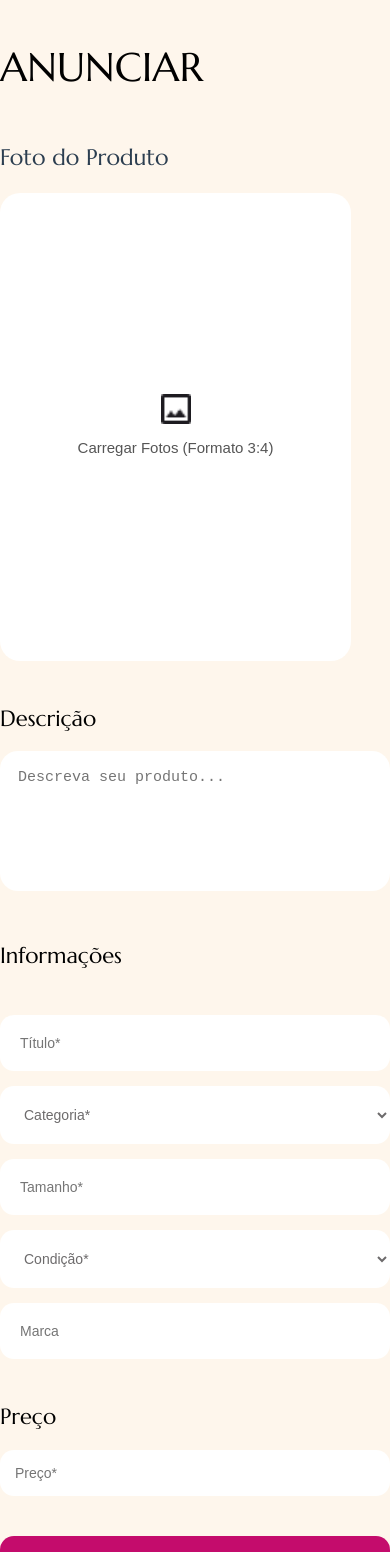
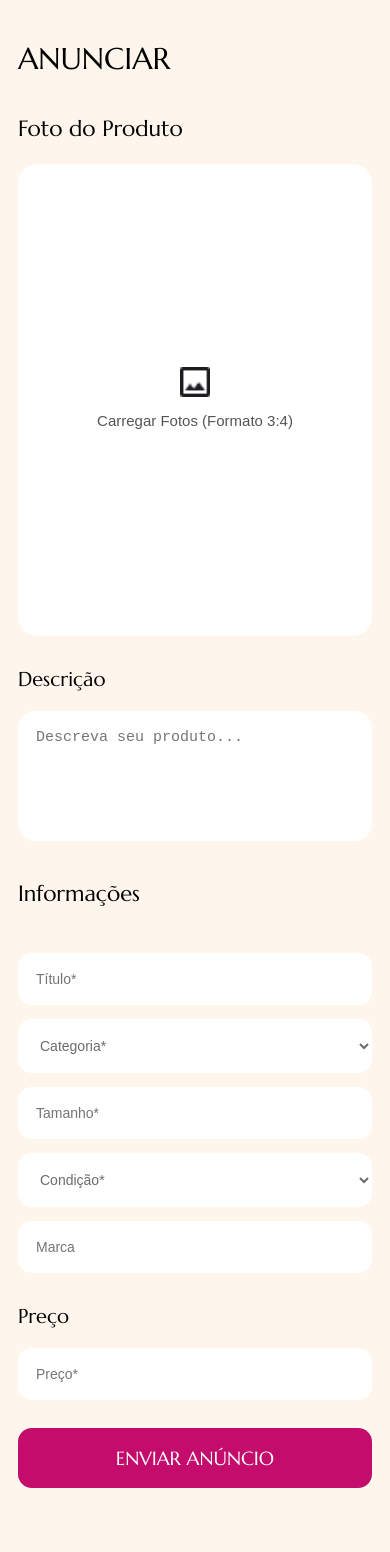
Before and after one commit to alicelanznaster/Hackathon---Vestae, a Vue app: page /anunciar in a window 390 px wide. Shown: the top 1552 px of the page. After the commit the page ends 1523 px from the top, so only its background shows below. Built offline with nearby package versions, Linux system fonts and the light colour scheme; a web font is replaced by a local one.

Commit message:
FEAT: responsividade anunciar - by flavia

```diff
--- a/src/components/formulario/DadosForm.vue
+++ b/src/components/formulario/DadosForm.vue
@@ -70,7 +70,7 @@ const enviarFormulario = () => {
                 <option>Usado</option>
             </select>
 
-            <input v-model="marca" type="text"placeholder="Marca">
+            <input v-model="marca" type="text" placeholder="Marca">
         </div>
     </div>
 
@@ -86,43 +86,42 @@ const enviarFormulario = () => {
 </template>
 
 <style scoped>
-
-.dados{
-    display:flex;
-    flex-direction:column;
-    gap:40px;
+.dados {
+ display: flex;
+ flex-direction: column;
+ gap: 40px;
 }
 
-label{
-    display:block;
-    margin-bottom:15px;
+label {
+ display: block;
+ margin-bottom: 15px;
  font-size: 22px;
-    color:#000000;
-    font-family: "Marcellus", serif;
+ color: #000000;
+ font-family: 'Marcellus', serif;
 }
 
-textarea{
-    width:100%;
+textarea {
+ width: 100%;
  max-width: 700px;
-    height:140px;
-    padding:18px;
-    border:none;
-    border-radius:18px;
-    resize:none;
-    background:white;
-    font-size:15px;
-    box-sizing:border-box;
-    outline:none;
+ height: 140px;
+ padding: 18px;
+ border: none;
+ border-radius: 18px;
+ resize: none;
+ background: white;
+ font-size: 15px;
+ box-sizing: border-box;
+ outline: none;
 }
 
-.informacoes h2{
-    margin:0 0 18px;
+.informacoes h2 {
+ margin: 0 0 18px;
  font-size: 22px;
-    font-weight:400;
-    color:#000000;
+ font-weight: 400;
+ color: #000000;
 }
 
-.campos{
+.campos {
  display: grid;
  grid-template-columns: repeat(3, 260px);
  gap: 15px;
@@ -130,66 +129,122 @@ textarea{
 }
 
 .campos input,
-.campos select{
-    width:100%;
+.campos select {
+ width: 100%;
  padding: 20px;
-    border:none;
-    border-radius:14px;
-    background:white;
-    font-size:14px;
-    box-sizing:border-box;
-    outline:none;
+ border: none;
+ border-radius: 14px;
+ background: white;
+ font-size: 14px;
+ box-sizing: border-box;
+ outline: none;
 }
 
-.campos select{
-    cursor:pointer;
+.campos select {
+ cursor: pointer;
  color: #6d6b6c;
 }
 
-.campos select:valid{
-    cursor:pointer;
+.campos select:valid {
+ cursor: pointer;
  color: #000000;
 }
 
-.preco input{
-    width:220px;
-    padding:15px;
-    border:none;
-    border-radius:14px;
-    background:white;
-    font-size:14px;
-    outline:none;
+.preco input {
+ width: 220px;
+ padding: 15px;
+ border: none;
+ border-radius: 14px;
+ background: white;
+ font-size: 14px;
+ outline: none;
 }
 
-button{
-    width:240px;
+button {
+ width: 240px;
  padding: 18px;
-    border:none;
-    border-radius:14px;
-    background:#C40C6C;
-    color:white;
+ border: none;
+ border-radius: 14px;
+ background: #c40c6c;
+ color: white;
  font-size: 20px;
-    cursor:pointer;
-    transition:.2s;
-    font-family: "Marcellus", serif;
+ cursor: pointer;
+ transition: 0.2s;
+ font-family: 'Marcellus', serif;
  margin: auto;
 }
 
-button:hover{
-    opacity:.9;
+button:hover {
+ opacity: 0.9;
 }
 
-@media(max-width:900px){
-
-    .campos{
-        grid-template-columns:1fr;
+/*responsivo*/
+@media (max-width: 1024px) {
+ .dados {
+   gap: 35px;
  }
 
-    .preco input,
-    button{
-        width:100%;
+ .campos {
+   grid-template-columns: repeat(3, 1fr);
+   width: 100%;
+   max-width: 820px;
  }
 
+ textarea {
+   max-width: 100%;
  }
 
+ .preco input {
+   width: 200px;
+ }
+
+ button {
+   width: 220px;
+   font-size: 18px;
+ }
+}
+
+@media (max-width: 768px) {
+ .dados {
+   width: 100%;
+   gap: 28px;
+ }
+
+ label {
+   font-size: 20px;
+ }
+
+ textarea {
+   width: 100%;
+   max-width: 100%;
+   height: 130px;
+   box-sizing: border-box;
+ }
+
+ .campos {
+   grid-template-columns: 1fr;
+   width: 100%;
+   gap: 14px;
+ }
+
+ .campos input,
+ .campos select {
+   width: 100%;
+   padding: 18px;
+   box-sizing: border-box;
+ }
+
+ .preco input {
+   width: 100%;
+   box-sizing: border-box;
+   padding: 18px;
+ }
+
+ button {
+   width: 100%;
+   max-width: none;
+   padding: 18px;
+   font-size: 19px;
+ }
+}
 </style>
--- a/src/components/formulario/UploadImg.vue
+++ b/src/components/formulario/UploadImg.vue
@@ -69,31 +69,29 @@ const selecionarArquivo = (evento) => {
 </template>
 
 <style scoped>
-
-.upload{
+.upload {
  display: flex;
  flex-direction: column;
  gap: 18px;
  align-items: flex-start;
-
 }
 
-.upload-container h2{
+.upload h2 {
  margin: 0;
  font-size: 25px;
  font-weight: 400;
  color: #000000;
 }
 
-.input-group{
+.input-group {
  width: 100%;
 }
 
-input[type="file"]{
+input[type='file'] {
  display: none;
 }
 
-.area-upload{
+.area-upload {
  width: min(370px, 100%);
  aspect-ratio: 3 / 4;
  margin: 0;
@@ -104,47 +102,60 @@ input[type="file"]{
  align-items: center;
  overflow: hidden;
  cursor: pointer;
-  transition: .2s;
+ transition: 0.2s;
 }
 
-.area-upload:hover{
+.area-upload:hover {
  border-color: #bcbcbc;
  background: #fafafa;
 }
 
-.placeholder{
+.placeholder {
  display: flex;
  flex-direction: column;
  align-items: center;
  gap: 12px;
 }
 
-.placeholder img{
+.placeholder img {
  width: 30px;
 }
 
-.placeholder p{
+.placeholder p {
  margin: 0;
  font-size: 15px;
  color: #555;
 }
 
-.preview{
+.preview {
  width: 100%;
  height: 100%;
  object-fit: cover;
 }
 
-@media (max-width:768px){
-
-  .upload-container h2{
-    font-size: 1.6rem;
+/*responsividade*/
+@media (max-width: 1024px) {
+ .area-upload {
+   width: 330px;
+ }
 }
 
-  .area-upload{
-    width: 90%;
+@media (max-width: 768px) {
+ .upload {
+   width: 100%;
  }
 
+ .upload h2 {
+   font-size: 22px;
  }
 
+ .input-group {
+   width: 100%;
+ }
+
+ .area-upload {
+   width: 100%;
+   max-width: 360px;
+ }
+}
 </style>
--- a/src/views/AnunciarView.vue
+++ b/src/views/AnunciarView.vue
@@ -35,7 +35,7 @@ const publicar = (produto) => {
 </template>
 
 <style scoped>
-.anunciar{
+.anunciar {
  max-width: 1200px;
  margin: 35px auto;
  display: flex;
@@ -43,11 +43,38 @@ const publicar = (produto) => {
  gap: 40px;
 }
 
-.anunciar h2{
+.anunciar h2 {
  margin: 0;
  font-size: 40px;
  color: #000;
  font-weight: 400;
-  font-family: "Marcellus", serif;
+ font-family: 'Marcellus', serif;
+}
+
+/*responsivo*/
+
+@media (max-width: 1024px) {
+ .anunciar {
+   max-width: 900px;
+   gap: 35px;
+   padding: 0 25px;
+ }
+
+ .anunciar h2 {
+   font-size: 36px;
+ }
+}
+
+@media (max-width: 768px) {
+ .anunciar {
+   width: 100%;
+   padding: 0 18px;
+   gap: 28px;
+   box-sizing: border-box;
+ }
+
+ .anunciar h2 {
+   font-size: 30px;
+ }
 }
 </style>
```
Lines whose indentation alone changed are shown as unchanged.
